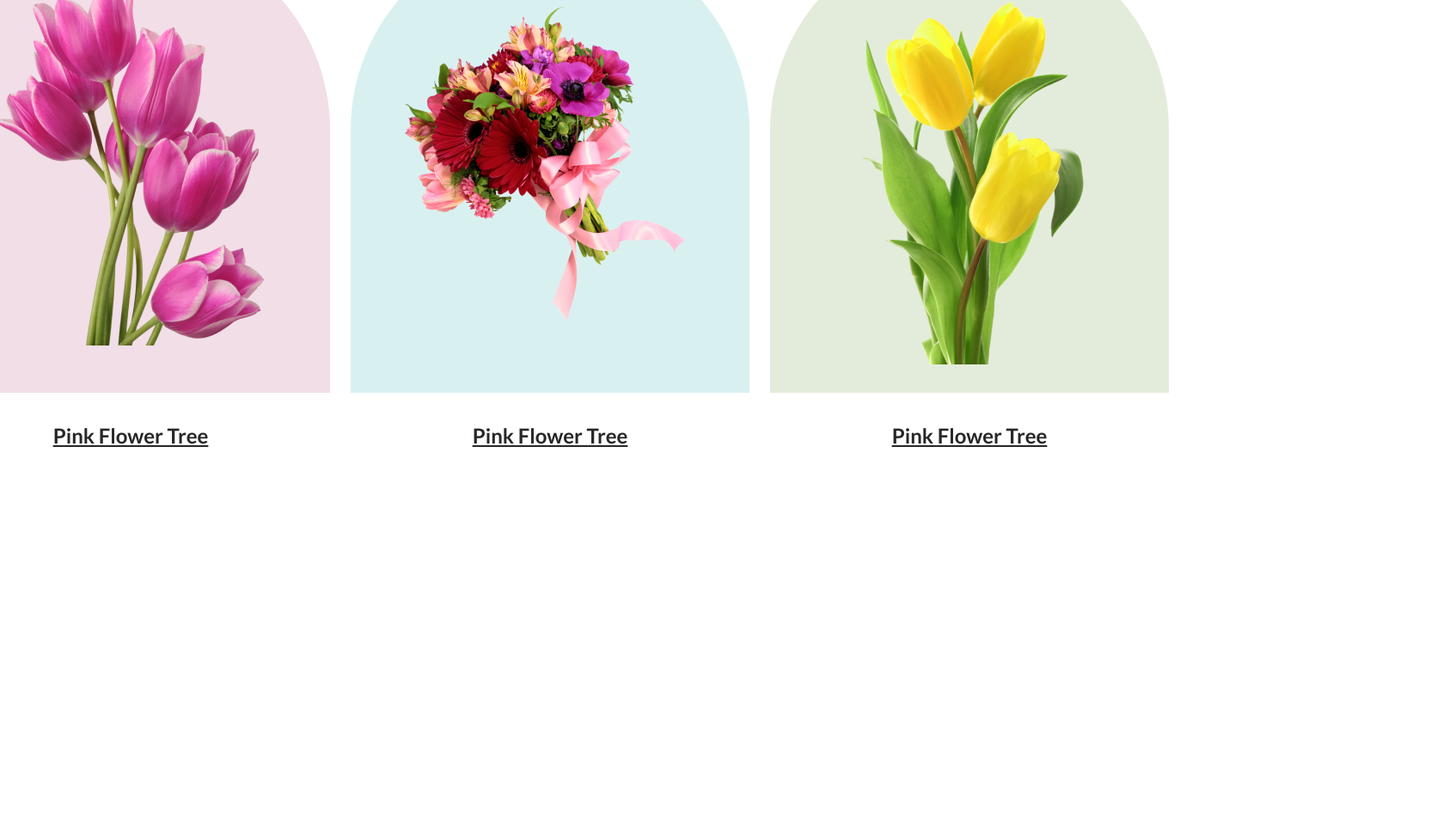
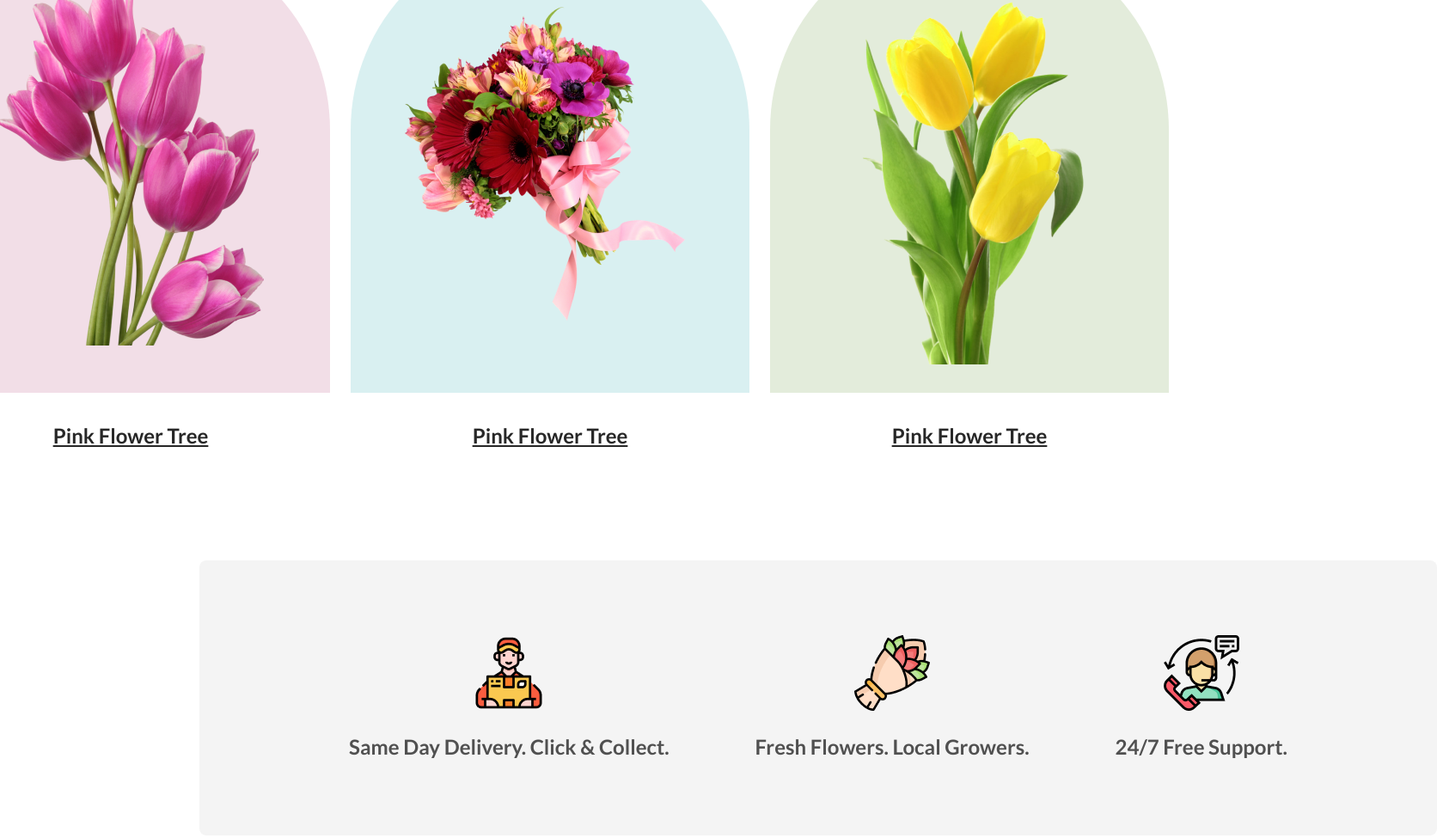
Before and after one commit to irfanulhoquekabir/flower-shop-assignment, a plain HTML site: page index.html in a window 1280 px wide. Shown: the part 1289-2264 px from the top of the page at 86% size, 1672 px wide, since content can reach past the window. Before the commit the page ends 1941 px from the top, so only its background shows below. Drawn offline with Linux system fonts and the light colour scheme.

Commit message:
Added Service Section

```diff
--- a/index.html
+++ b/index.html
@@ -71,6 +71,25 @@
           </div>
         </div>
       </section>
+
+
+      <section class="service-section">
+
+        <div>
+          <img style="text-align: center;" src="Asset/Group 57.png" alt="">
+          <h3 class="title-04">Same Day Delivery. Click & Collect.</h3>
+        </div>
+        <div>
+          <img src="Asset/Group 58.png" alt="">
+          <h3 class="title-04">Fresh Flowers. Local Growers.</h3>
+        </div>
+        <div>
+          <img src="Asset/Group 59.png" alt="">
+          <h3 class="title-04">24/7 Free Support.</h3>
+        </div>
+
+      </section>
+
     </main>
   </body>
 </html>
--- a/styles.css
+++ b/styles.css
@@ -167,3 +167,36 @@ line-height: 35px;
 .flower-cart h3{
   text-decoration: underline;
 }
+
+/*Service section started here*/
+
+.service-section{
+  margin-left: 232px;
+  margin-right: 240px;
+  background-color: rgba(39, 39, 39, 0.05);
+  border-radius: 8px;
+  display: flex;
+  justify-content: center;
+  align-items: center;
+  gap: 100px;
+  margin-bottom: 124px;
+  width: 1440px;
+  height: 320px;
+}
+
+.title-04{
+ color: rgba(39, 39, 39, 0.80);
+font-size: 24px;
+font-family: Lato;
+font-weight: 600;
+line-height: 35px;
+margin-top: 24px;
+}
+
+.service-section div{
+  display: flex;
+  justify-content: center;
+  align-items: center;
+  text-align: center;
+  flex-direction: column;
+}
```
